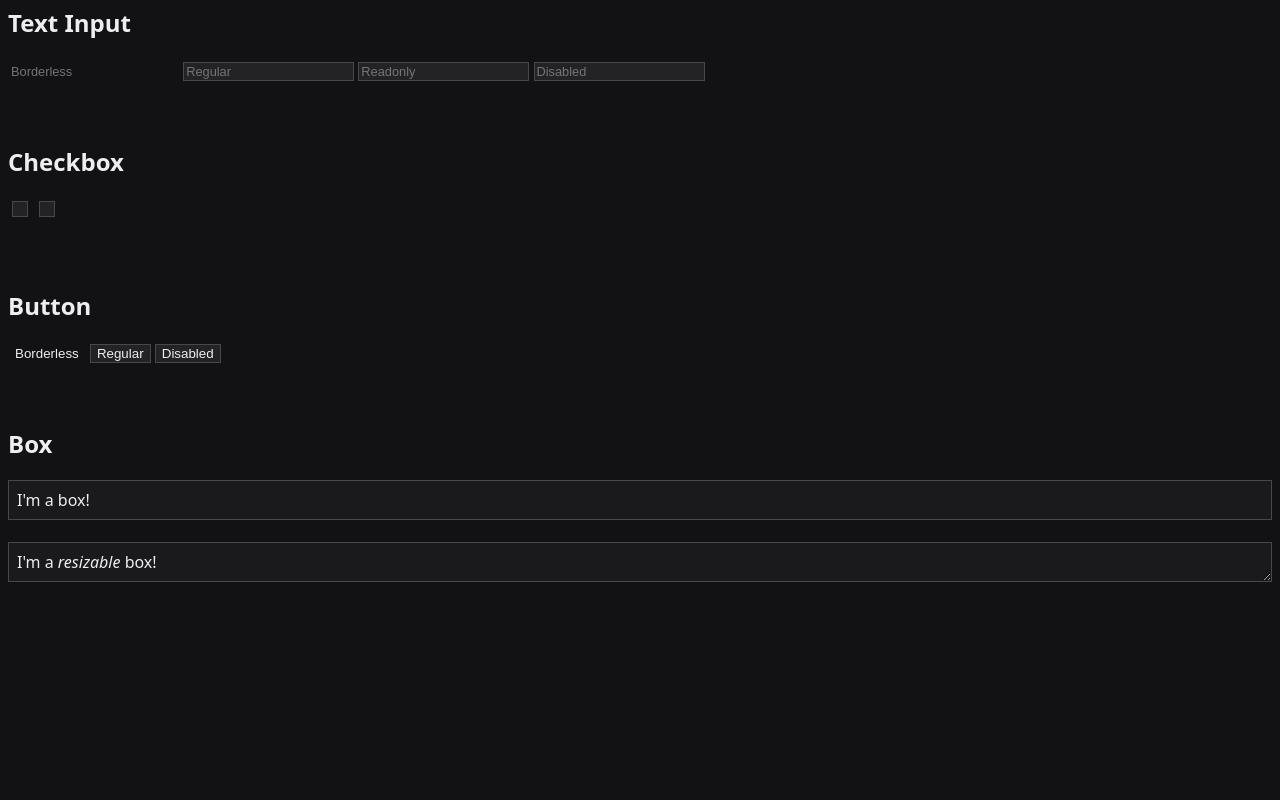
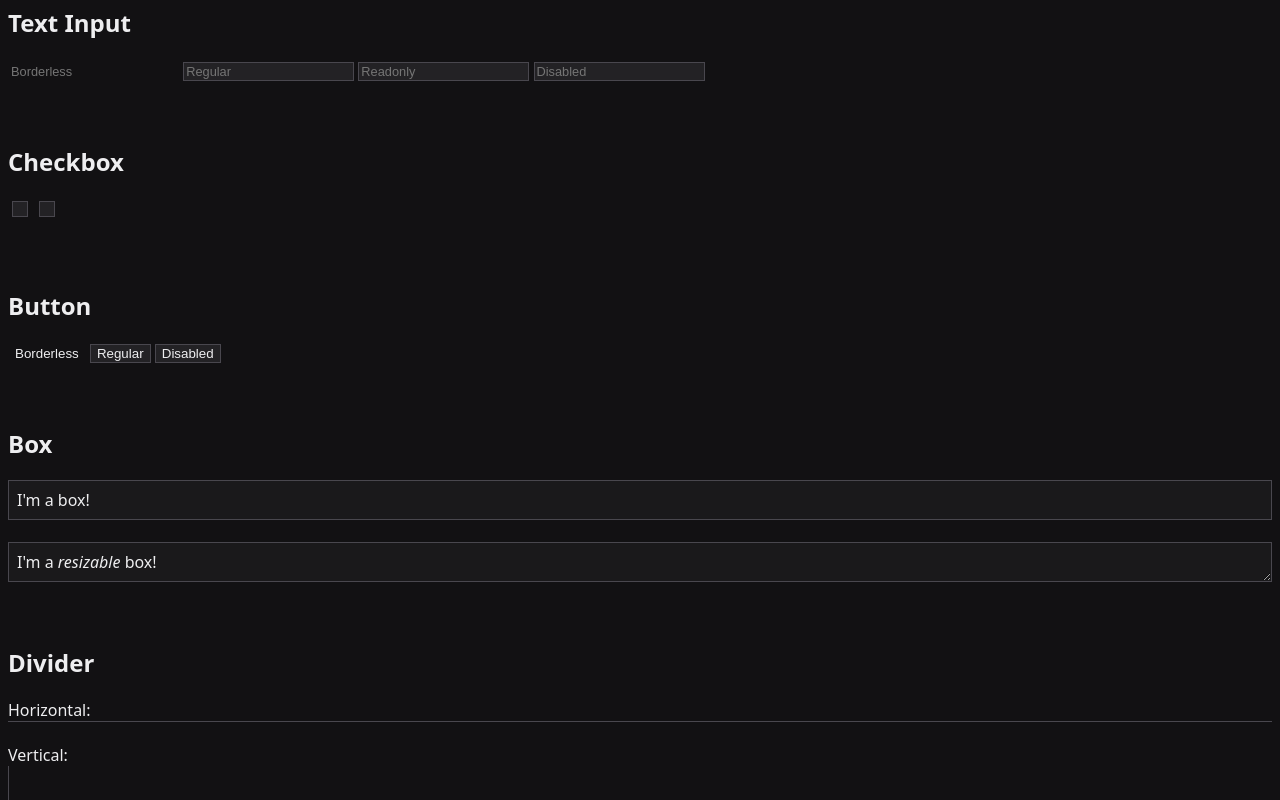
Before and after one commit to Casterlabs/casterlabs-ui, a SvelteKit app: page / in a window 1280 px wide. Shown: the part 444-1244 px from the top of the page. Built offline with nearby package versions, Linux system fonts and the light colour scheme.

Commit message:
Divider!

```diff
--- /dev/null
+++ b/src/lib/components/Divider.svelte
@@ -0,0 +1,25 @@
+<script lang="ts">
+	type Direction = 'horizontal' | 'vertical';
+
+	interface Props {
+		class?: string;
+		style?: string;
+		direction: Direction;
+		size?: string;
+	}
+
+	let { class: clazz, style, direction, size = '100%' }: Props = $props();
+</script>
+
+<div
+	{style}
+	class={clazz}
+	style:width={direction == 'horizontal' ? size : '0.0625rem'}
+	style:height={direction == 'vertical' ? size : '0.0625rem'}
+></div>
+
+<style>
+	div {
+		background-color: var(--clui-color-base-7);
+	}
+</style>
--- a/src/lib/index.ts
+++ b/src/lib/index.ts
@@ -1,3 +1,4 @@
 export { default as Box } from '$lib/components/Box.svelte';
 export { default as Button } from '$lib/components/Button.svelte';
+export { default as Divider } from '$lib/components/Divider.svelte';
 export { default as Input } from '$lib/components/Input.svelte';
--- a/src/routes/+page.svelte
+++ b/src/routes/+page.svelte
@@ -1,5 +1,5 @@
 <script lang="ts">
-	import { Box, Button, Input } from '$lib/index.js';
+	import { Box, Button, Divider, Input } from '$lib/index.js';
 
 	let checkboxInputValue = false;
 
@@ -135,10 +135,14 @@ Roundness:
 	I'm a <i>resizable</i> box!
 </Box>
 
+<h2>Divider</h2>
+
+Horizontal:
+<Divider direction="horizontal" />
 <br />
-<br />
-<br />
-<br />
+Vertical:
+<Divider direction="vertical" size="100px" />
+
 <br />
 <br />
 <br />
```
